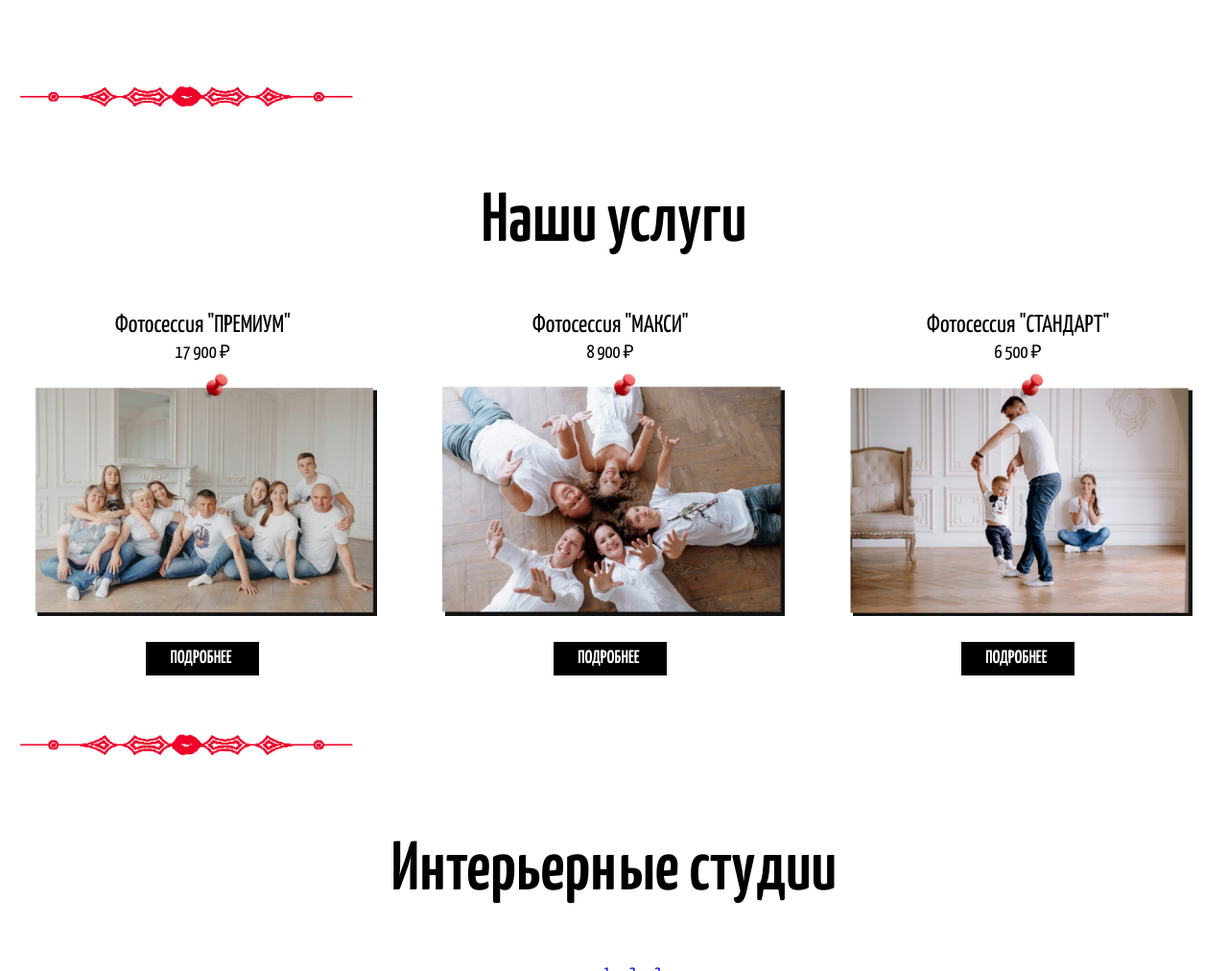
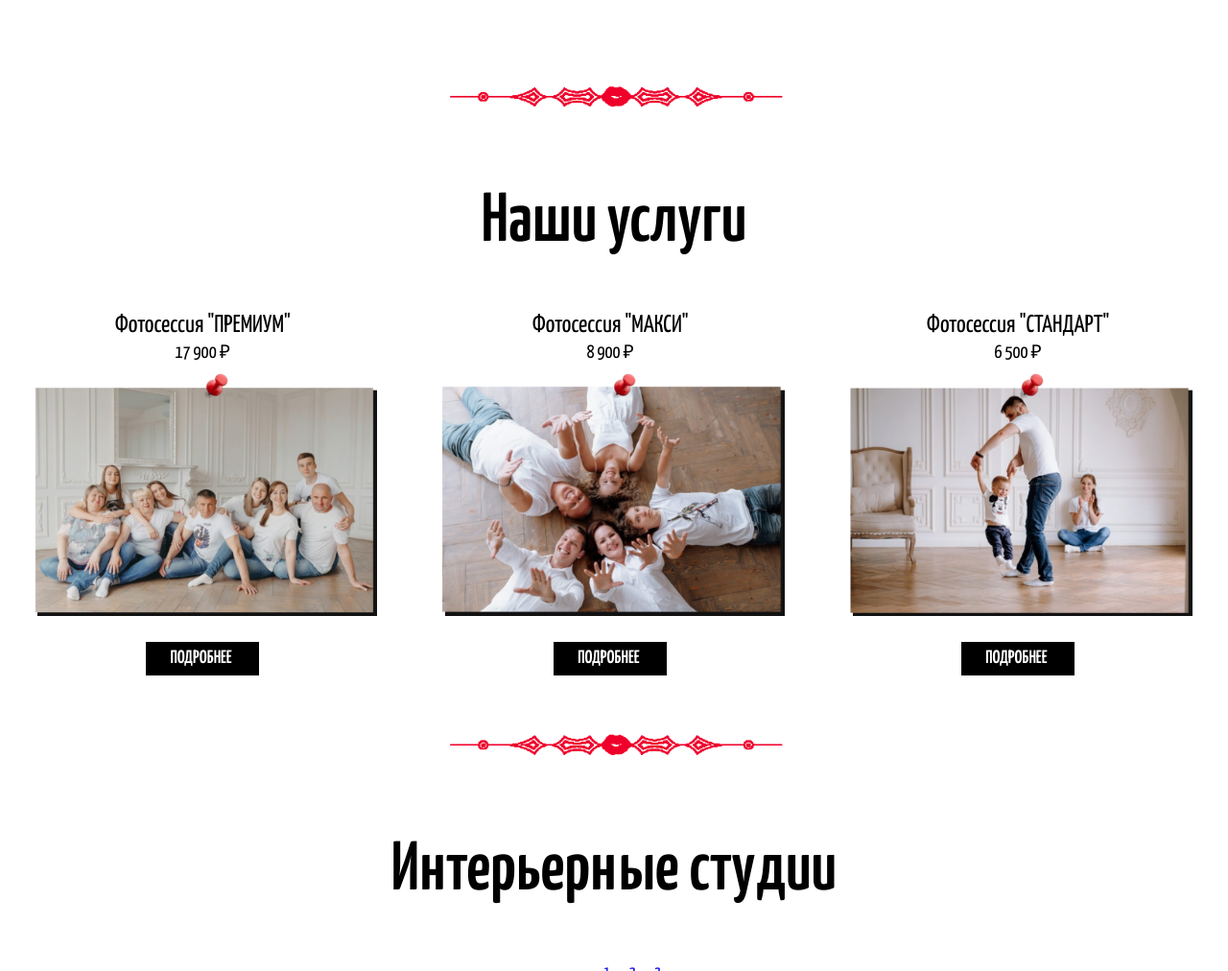
Before and after one commit to ilupinka/ilupinka.github.io, a plain HTML site: page index.html in a window 1280 px wide. Shown: the part 2007-3019 px from the top of the page at 96% size. Drawn offline with Linux system fonts and the light colour scheme.

Commit message:
Update style.css

```diff
--- a/style.css
+++ b/style.css
@@ -365,6 +365,14 @@ input:focus {
 	margin-right: auto;
 }
 
+.vintka {
+	text-align: center;
+}
+
+.vintka1 {
+	text-align: center;
+}
+
 .imgvin1 {
 	width: 30%;
 	margin-top: 3%;
```
